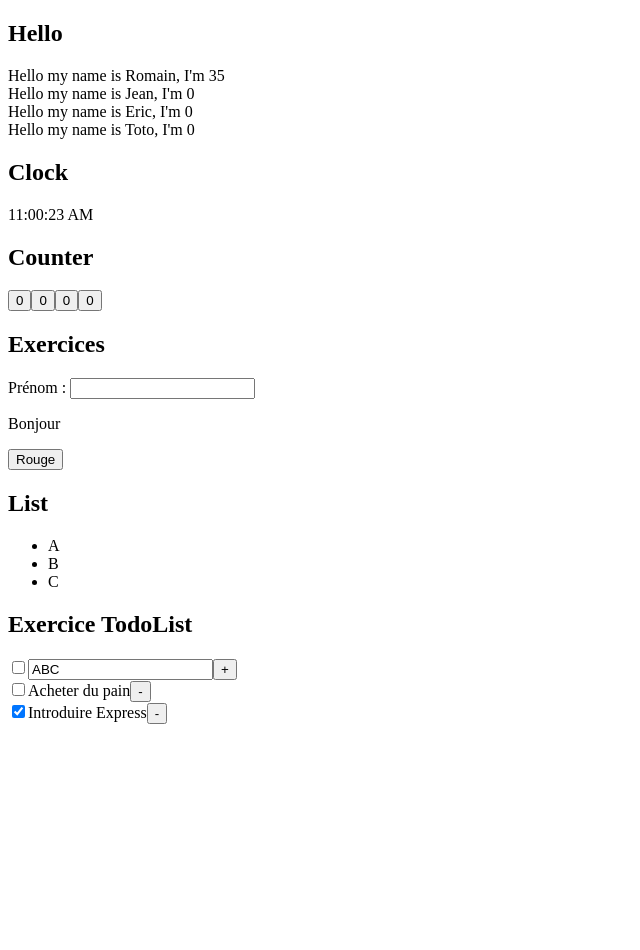
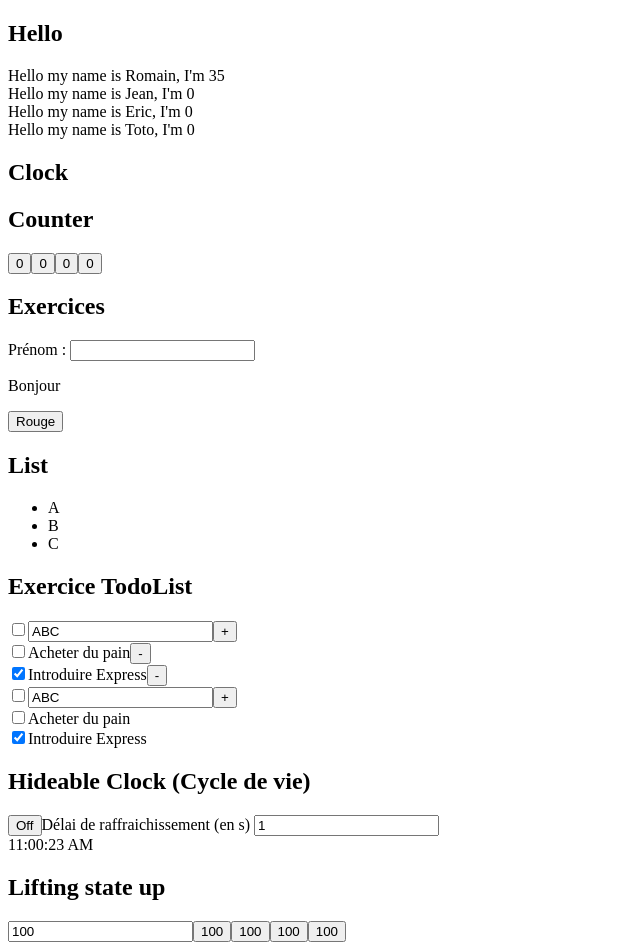
Before and after one commit to bioub/Formation_ST_Web_Advanced_2020_12, a React (Create React App) app in the folder React/hello-react/: page / in a window 1280 px wide. Shown: the whole page, without its empty margins (0-640 px from the left). Before the commit the page ends 800 px from the top, so only its background shows below. Built offline with nearby package versions, Linux system fonts and the light colour scheme.

Commit message:
Lifting State Up

```diff
--- a/React/hello-react/src/App.js
+++ b/React/hello-react/src/App.js
@@ -1,10 +1,13 @@
-import Clock from "./Clock";
+// import Clock from "./Clock";
 import Counter from "./Counter";
 import ExHelloWorld from "./ExHelloWorld";
 import ExMultiStateButton from "./ExMultiStateButton";
 import Hello from "./Hello";
+import HideableClock from "./HideableClock";
+import Parent from "./lifting-state-up/Parent";
 import List from "./List";
 import TodoList from "./TodoList";
+import TodoListSimple from "./TodoListSimple";
 
 function App() {
   // React.createElement(Hello, { name: 'Romain' });
@@ -20,7 +23,7 @@ function App() {
       <Hello name={"Eric"} />
       <Hello name={name} />
       <h2>Clock</h2>
-      <Clock format="HH:mm" />
+      {/* <Clock format="HH:mm" /> */}
       <h2>Counter</h2>
       <Counter />
       <Counter />
@@ -33,6 +36,11 @@ function App() {
       <List />
       <h2>Exercice TodoList</h2>
       <TodoList />
+      <TodoListSimple />
+      <h2>Hideable Clock (Cycle de vie)</h2>
+      <HideableClock />
+      <h2>Lifting state up</h2>
+      <Parent />
     </div>
   );
 }
--- a/React/hello-react/src/Clock.js
+++ b/React/hello-react/src/Clock.js
@@ -9,17 +9,37 @@ import { Component } from "react";
 // function => function component
 
 class Clock extends Component {
-  constructor() {
+  constructor(props) {
     super();
     this.state = {
       format: '',
       now: new Date(),
     };
-    setInterval(() => {
-      this.setState({
+  }
+  componentDidMount() {
+    this._interval = setInterval(() => {
+      // console.log('setState (Clock)', new Date());
+      this.setState({ // tant que this existe, pas de GC sur Clock possible
         now: new Date(),
       });
-    }, 1000);
+    }, this.props.delayMs);
+  }
+  componentDidUpdate(previousProps) {
+    if (previousProps.delayMs !== this.props.delayMs) {
+      clearInterval(this._interval);
+      this._interval = setInterval(() => {
+        // console.log('setState (Clock)', new Date());
+        this.setState({ // tant que this existe, pas de GC sur Clock possible
+          now: new Date(),
+        });
+      }, this.props.delayMs);
+    }
+  }
+  componentWillUnmount() {
+    // cette ligne est importer pour arrêter l'interval
+    // et donc ne plus exécuter le JS associé
+    // ET libérer la mémoire
+    clearInterval(this._interval);
   }
   render() {
     return (
--- /dev/null
+++ b/React/hello-react/src/HideableClock.js
@@ -0,0 +1,32 @@
+import { Component } from "react";
+import Clock from "./Clock";
+
+class HideableClock extends Component {
+  state = {
+    show: true,
+    delayS: 1,
+  };
+  handleClick = () => {
+    const { show } = this.state;
+    this.setState({
+      show: !show,
+    });
+  };
+  handleChange = (event) => {
+    this.setState({
+      delayS: Number(event.target.value),
+    });
+  }
+  render() {
+    const { show, delayS } = this.state;
+    return (
+      <div className="HideableClock">
+        <button onClick={this.handleClick}>{show ? "Off" : "On"}</button>
+        Délai de raffraichissement (en s) <input type="number" value={delayS} onChange={this.handleChange} />
+        {show && <Clock delayMs={delayS * 1000} />}
+      </div>
+    );
+  }
+}
+
+export default HideableClock;
--- /dev/null
+++ b/React/hello-react/src/TodoListSimple.js
@@ -0,0 +1,66 @@
+import { Component } from "react";
+
+class TodoListSimple extends Component {
+  state = {
+    newTodo: "ABC",
+    todos: [
+      {
+        id: 1,
+        title: "Acheter du pain",
+        completed: false,
+      },
+      {
+        id: 2,
+        title: "Introduire Express",
+        completed: true,
+      },
+    ],
+  };
+  handleChange = (event) => {
+    this.setState({
+      newTodo: event.target.value,
+    });
+  };
+  handleSubmit = (event) => {
+    event.preventDefault();
+    this.setState({
+      newTodo: "",
+      todos: [
+        {
+          id: Math.random(),
+          title: this.state.newTodo,
+          completed: false,
+        },
+        ...this.state.todos, // SPREAD (conversion du tableau en une liste d'élements)
+      ],
+    });
+  };
+
+  render() {
+    const todosJsx = this.state.todos.map((t) => {
+      return (
+        <div key={t.id}>
+          <input type="checkbox" defaultChecked={t.completed} />
+          <span>{t.title}</span>
+        </div>
+      );
+    });
+
+    return (
+      <div className="TodoList">
+        <form onSubmit={this.handleSubmit}>
+          <input type="checkbox" onClick={this.handleToggle} />
+          <input
+            type="text"
+            onChange={this.handleChange}
+            value={this.state.newTodo}
+          />
+          <button>+</button>
+        </form>
+        <div>{todosJsx}</div>
+      </div>
+    );
+  }
+}
+
+export default TodoListSimple;
--- /dev/null
+++ b/React/hello-react/src/lifting-state-up/CounterControlled.js
@@ -0,0 +1,19 @@
+import { Component } from "react";
+
+class CounterControlled extends Component {
+  handleClick = () => {
+    const { count, onCountChange } = this.props;
+    onCountChange(count + 1);
+  }
+  render() {
+    const { count } = this.props;
+    return (
+      <button className="CounterControlled" onClick={this.handleClick}>
+        {count}
+      </button>
+    );
+  }
+}
+
+
+export default CounterControlled;
--- /dev/null
+++ b/React/hello-react/src/lifting-state-up/Parent.js
@@ -0,0 +1,41 @@
+import { Component } from "react";
+import CounterControlled from "./CounterControlled";
+
+class Parent extends Component {
+  state = {
+    count: 100,
+  };
+  handleCountChange = (newCount) => {
+    this.setState({ count: newCount });
+  }
+  render() {
+    return (
+      <div className="Parent">
+        <input
+          value={this.state.count}
+          onChange={(event) =>
+            this.setState({ count: Number(event.target.value) })
+          }
+        />
+        <CounterControlled
+          count={this.state.count}
+          onCountChange={this.handleCountChange}
+        />
+        <CounterControlled
+          count={this.state.count}
+          onCountChange={this.handleCountChange}
+        />
+        <CounterControlled
+          count={this.state.count}
+          onCountChange={this.handleCountChange}
+        />
+        <CounterControlled
+          count={this.state.count}
+          onCountChange={this.handleCountChange}
+        />
+      </div>
+    );
+  }
+}
+
+export default Parent;
```
Also changed, not shown: 1 other file (tests, documents, lock files or other folders).
